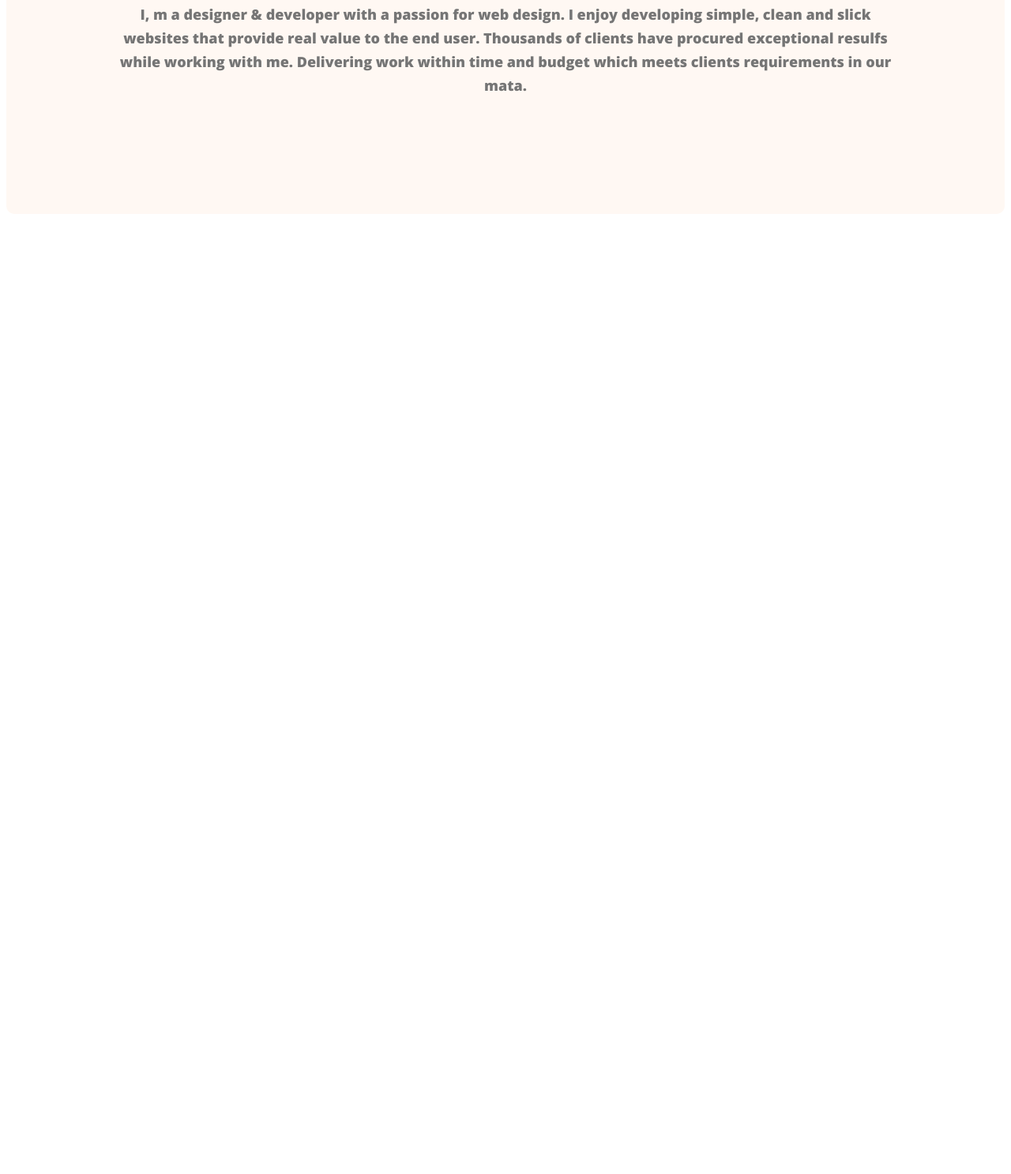
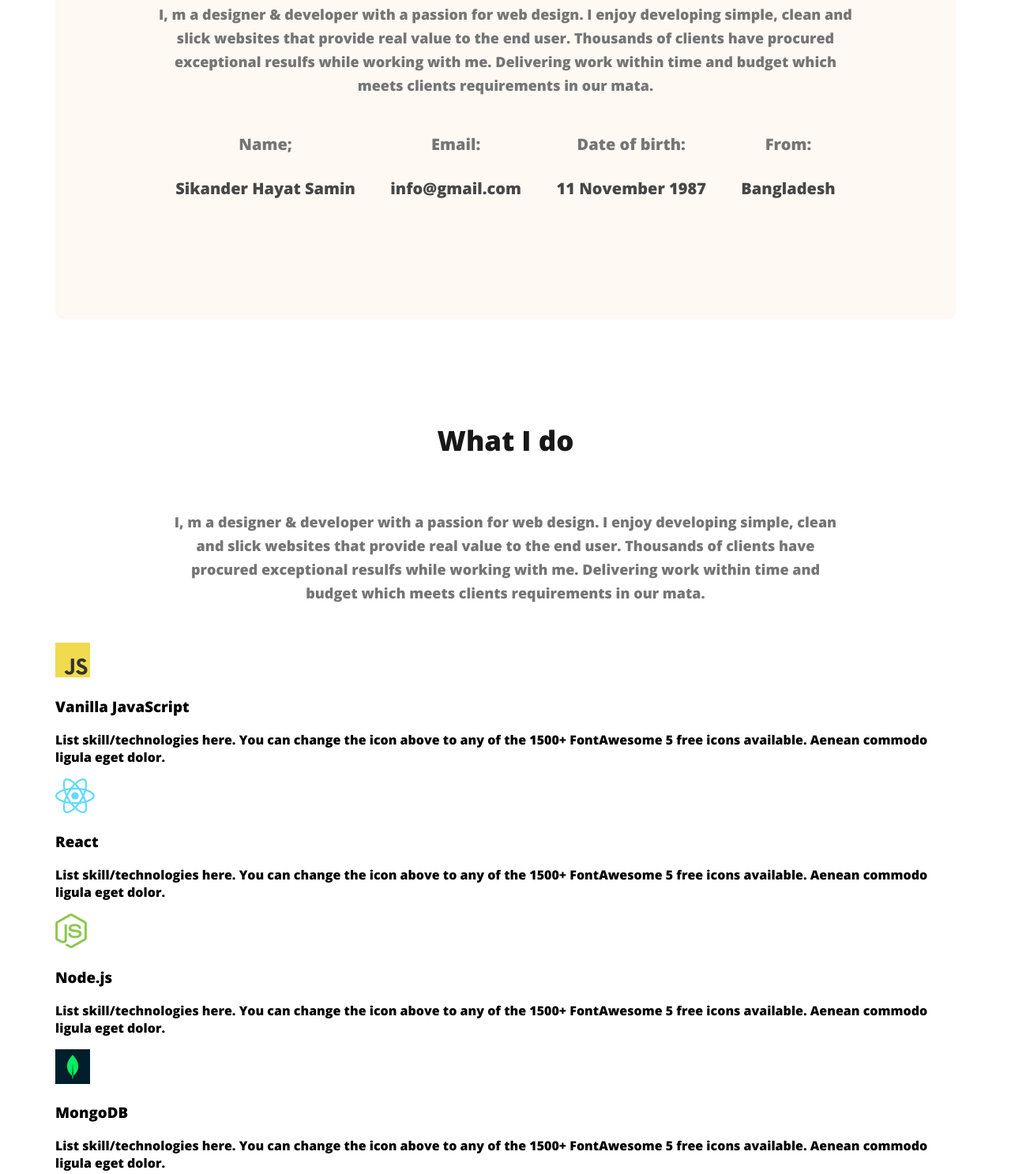
Before and after one commit to samin900/webdeveloper-portfolio, a plain HTML site: page index.html in a window 1280 px wide. Shown: the part 1249-2736 px from the top of the page at 79% size. Before the commit the page ends 1650 px from the top, so only its background shows below. Drawn offline with nearby package versions, Linux system fonts and the light colour scheme.

Commit message:
skill added

```diff
--- a/index.html
+++ b/index.html
@@ -1,5 +1,6 @@
 <!DOCTYPE html>
 <html lang="en">
+
 <head>
     <meta charset="UTF-8">
     <meta name="viewport" content="width=device-width, initial-scale=1.0">
@@ -7,11 +8,13 @@
     <link rel="preconnect" href="https://fonts.googleapis.com">
     <link rel="preconnect" href="https://fonts.googleapis.com">
     <link rel="preconnect" href="https://fonts.gstatic.com" crossorigin>
-<link href="https://fonts.googleapis.com/css2?family=Lato:wght@700;900&family=Open+Sans:wght@800&display=swap" rel="stylesheet">
+    <link href="https://fonts.googleapis.com/css2?family=Lato:wght@700;900&family=Open+Sans:wght@800&display=swap"
+        rel="stylesheet">
 
 
     <link rel="stylesheet" href="styles/portfolio.css">
 </head>
+
 <body>
     <header class="header">
         <nav>
@@ -26,7 +29,8 @@
             <div class="banner-content">
                 <h3 class="banner-greeting">Hi, I am</h3>
                 <h1 class="banner-title">Sikander Hayat Samin</h1>
-        <p class="banner-para">Shot what able cold new see hold.Friendly as an betrayed formerly he. Morning because as to society behaved moments.</p>
+                <p class="banner-para">Shot what able cold new see hold.Friendly as an betrayed formerly he. Morning
+                    because as to society behaved moments.</p>
                 <button class="button-orange">Download CV</button>
                 <button class="button-orange">Contact</button>
             </div>
@@ -36,11 +40,71 @@
     <main>
         <section class="about">
             <h3 class="section-title">About Me</h3>
-    <p class="section-para">I, m a designer & developer with a passion for web design. I enjoy developing simple, clean and slick websites that provide real value to the end user. Thousands of clients have procured exceptional resulfs while working with me. Delivering work within time and budget which meets clients requirements in our mata.</p>
+            <p class="section-para">I, m a designer & developer with a passion for web design. I enjoy developing
+                simple, clean and slick websites that provide real value to the end user. Thousands of clients have
+                procured exceptional resulfs while working with me. Delivering work within time and budget which meets
+                clients requirements in our mata.</p>
+
+            <div class="about-info-container">
+
+                <div class="about-info">
+                    <h4 class="info-title">Name;</h4>
+                    <p class="info-description">Sikander Hayat Samin</p>
+                </div>
+
+                <div class="about-info">
+                    <h4 class="info-title">Email:</h4>
+                    <p class="info-description">info@gmail.com</p>
+                </div>
+
+                <div class="about-info">
+                    <h4 class="info-title">Date of birth:</h4>
+                    <p class="info-description">11 November 1987</p>
+                </div>
+
+                <div class="about-info">
+                    <h4 class="info-title">From:</h4>
+                    <p class="info-description">Bangladesh</p>
+                </div>
+            </div>
         </section>
+        <section>
+<h3 class="section-title">What I do</h3>
+<p id="what-i-do"class="section-para">
+I, m a designer & developer with a passion for web design. I enjoy developing simple, clean and slick websites that provide real value to the end user. Thousands of clients have procured exceptional resulfs while working with me. Delivering work within time and budget which meets clients requirements in our mata.</p>
+
+        </section>
+
+        <div class="skill-container">
+
+          <div class="skill">
+            <img src="/images/icons/js.png" alt="">
+            <h3 class="skill-title">Vanilla JavaScript</h3>
+            <p class="skill-para">List skill/technologies here. You can change the icon above to any of the 1500+ FontAwesome 5 free icons available. Aenean commodo ligula eget dolor.</p>
+          </div>
+
+          <div class="skill">
+            <img src="/images/icons/react.png" alt="">
+            <h3 class="skill-title">React</h3>
+            <p class="skill-para">List skill/technologies here. You can change the icon above to any of the 1500+ FontAwesome 5 free icons available. Aenean commodo ligula eget dolor.</p>
+          </div>
+
+          <div class="skill">
+            <img src="/images/icons/nodejs.png" alt="">
+            <h3 class="skill-title">Node.js</h3>
+            <p class="skill-para">List skill/technologies here. You can change the icon above to any of the 1500+ FontAwesome 5 free icons available. Aenean commodo ligula eget dolor.</p>
+          </div>
+
+          <div class="skill">
+            <img src="/images/icons/mongo.png" alt="">
+            <h3 class="skill-title">MongoDB</h3>
+            <p class="skill-para">List skill/technologies here. You can change the icon above to any of the 1500+ FontAwesome 5 free icons available. Aenean commodo ligula eget dolor.</p>
+          </div>
+        </div>
     </main>
     <footer>
 
     </footer>
 </body>
+
 </html>
--- a/styles/portfolio.css
+++ b/styles/portfolio.css
@@ -93,7 +93,10 @@ margin-bottom: 20px;
 
 
 
-
+main {
+    max-width: 1140px;
+    margin: auto;
+}
 .about {
     padding: 130px;
     background-color: #FFF8F3;
@@ -114,3 +117,30 @@ font-style: normal;
 font-weight: 400;
 line-height: 30px;
 }
+
+.about-info-container {
+    display: flex;
+    justify-content: space-around;
+}
+.about-info{
+    text-align: center;
+}
+.info-title {
+    color: var(--Dark-03, #757575);
+text-align: center;
+font-size: 20px;
+font-style: normal;
+font-weight: 400;
+line-height: 30px;
+}
+.info-description {
+    color: var(--Dark-02, #474747);
+font-size: 20px;
+font-style: normal;
+font-weight: 700;
+line-height: 30px;
+}
+
+#what-i-do{
+    padding: 30px 150px;
+}
```
Lines whose indentation alone changed are shown as unchanged.
